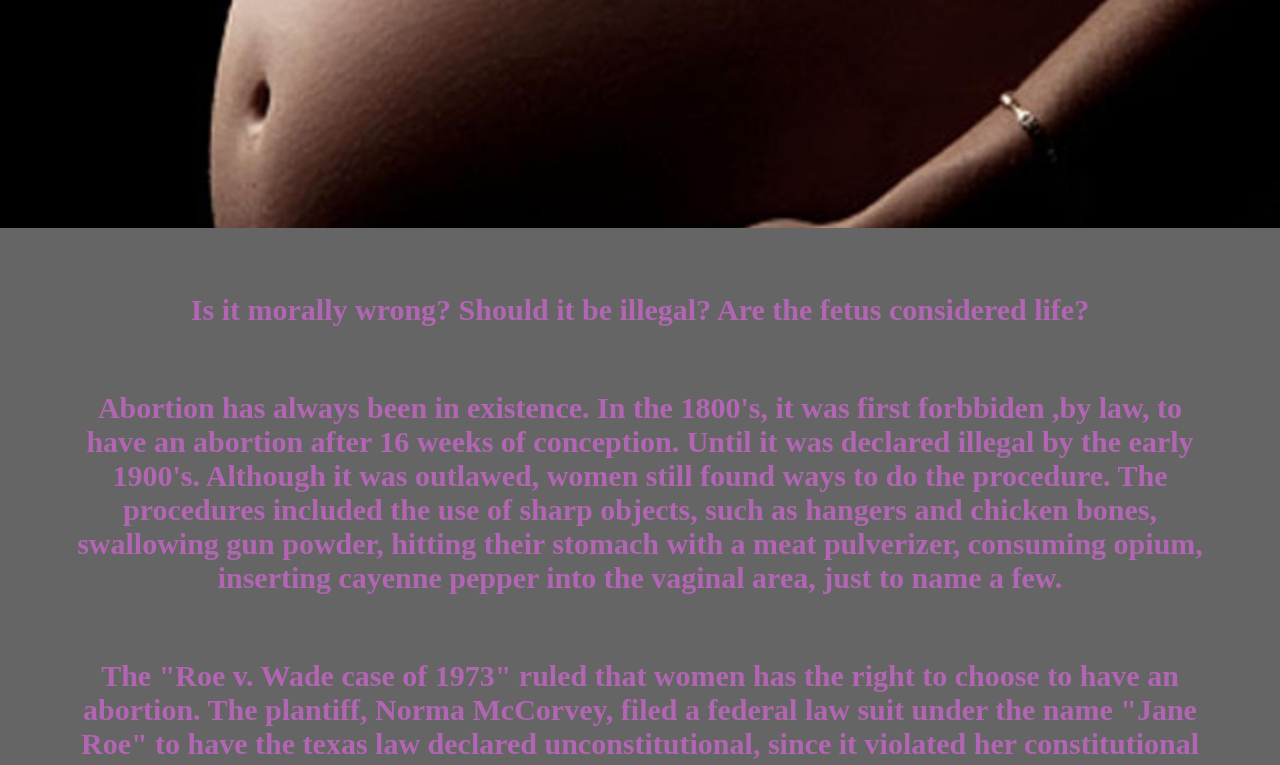
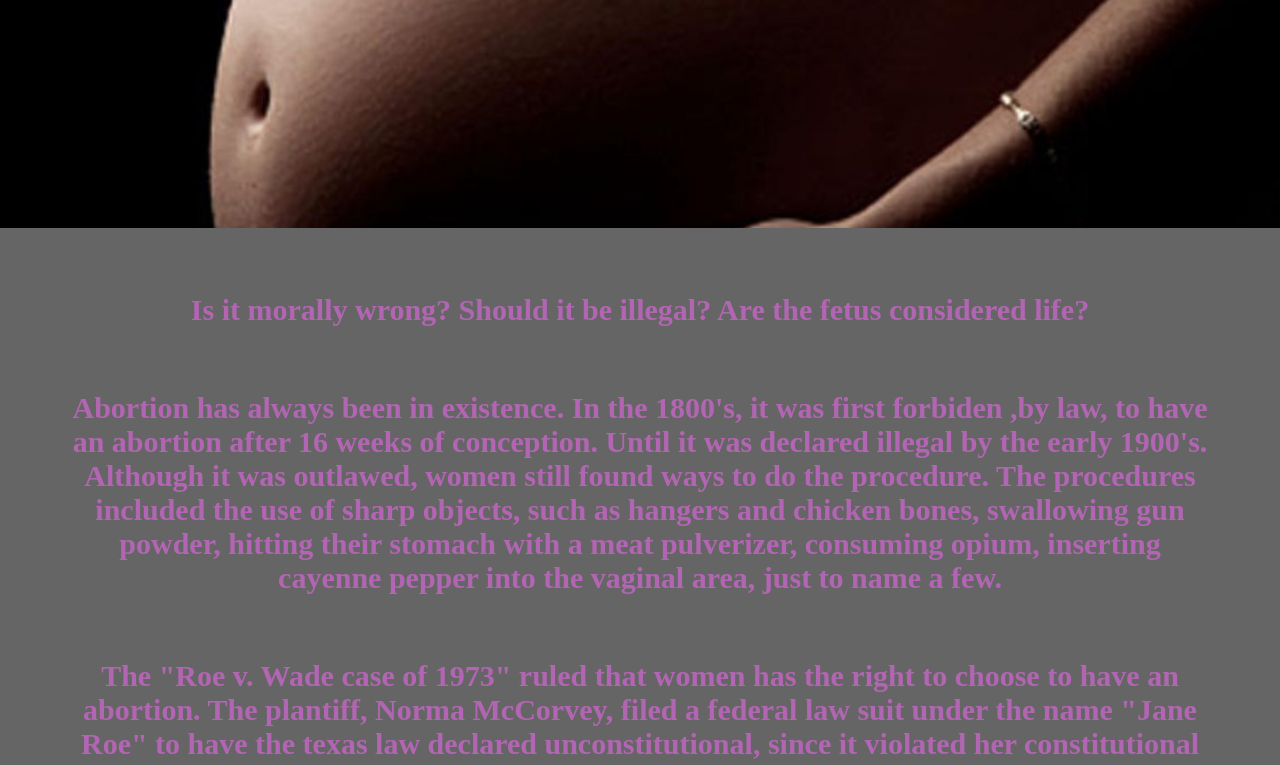
Before and after one commit to Goddessly2/Abortion, a plain HTML site: page index.html in a window 1280 px wide. Shown: the part 398-1163 px from the top of the page. Drawn offline with Linux system fonts and the light colour scheme.

Commit message:
Update index.html

```diff
--- a/index.html
+++ b/index.html
@@ -38,7 +38,7 @@
 
   <center>
     <p>Is it morally wrong?  Should it be illegal? Are the fetus considered life?</p>
-    <p>  Abortion has always been in existence. In the 1800's, it was first forbbiden ,by law, to have an abortion after 16 weeks of conception. Until it was declared illegal by the early 1900's.
+    <p>  Abortion has always been in existence. In the 1800's, it was first forbiden ,by law, to have an abortion after 16 weeks of conception. Until it was declared illegal by the early 1900's.
       Although it was outlawed, women still found ways to do the procedure. The procedures included the use of sharp objects, such as hangers and chicken bones, swallowing gun powder,
       hitting their stomach with a meat pulverizer, consuming opium, inserting cayenne pepper into the vaginal area, just to name a few.</p>
       <p>The "Roe v. Wade case of 1973" ruled that women has the right to choose to have an abortion. The plantiff, Norma McCorvey, filed a federal law suit under the name "Jane Roe"
```
